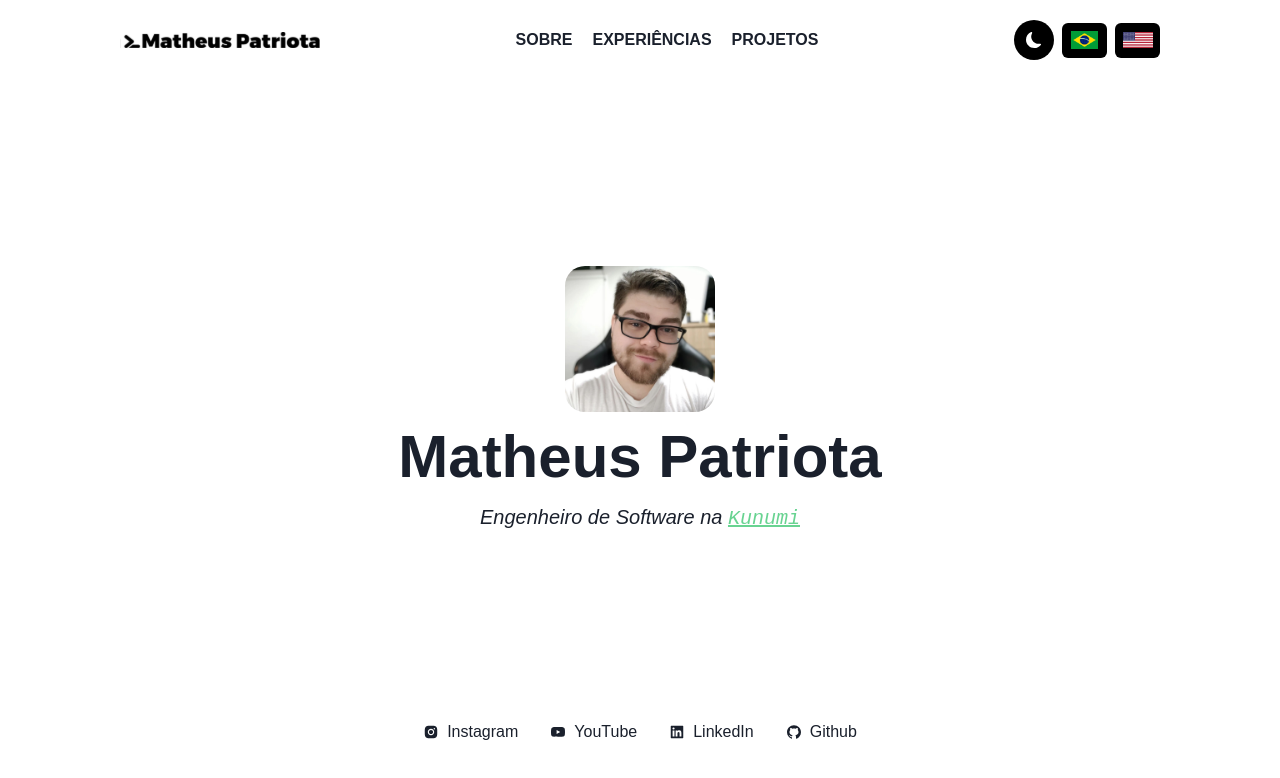
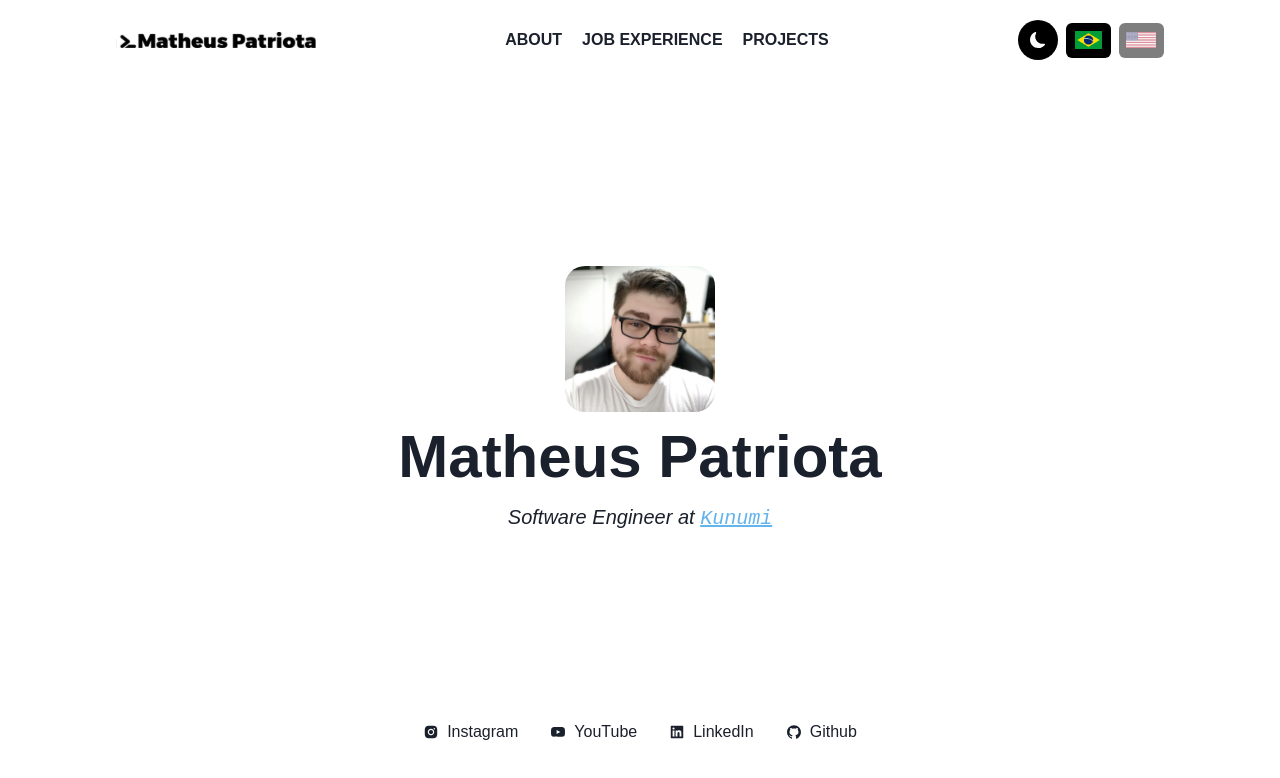
Before and after one commit to MatheusPatriota/matheuspatriota-website, a React (Vite) app: page / in a window 1280 px wide. Shown: the top 778 px of the page. Built offline with nearby package versions, Linux system fonts and the light colour scheme.

Commit message:
feature: project language feature implemented

```diff
--- a/package.json
+++ b/package.json
@@ -13,8 +13,10 @@
     "@emotion/react": "^11",
     "@emotion/styled": "^11",
     "framer-motion": "^6",
+    "i18next": "^21.8.16",
     "react": "^18.2.0",
     "react-dom": "^18.2.0",
+    "react-i18next": "^11.18.3",
     "react-icons": "^4.4.0",
     "react-router-dom": "^6.3.0",
     "sass": "^1.54.0"
--- /dev/null
+++ b/src/assets/locales/en/translation.json
@@ -0,0 +1,4 @@
+{
+  "jobtitle": "Software Engineer at ",
+  "start": "Welcome to the system!"
+}
--- /dev/null
+++ b/src/assets/locales/pt-br/translation.json
@@ -0,0 +1,4 @@
+{
+  "jobtitle": "Engenheiro de Software na ",
+  "start": "Bem vindo ao sistema"
+}
--- a/src/components/Footer/index.tsx
+++ b/src/components/Footer/index.tsx
@@ -54,6 +54,9 @@ export function Footer() {
             gap={2}
             justifyContent="center"
             alignItems={"center"}
+            _hover={{
+              color: "blue.400",
+            }}
           >
             {<link.icon />}
             {link.name}
--- a/src/components/NavBar/index.tsx
+++ b/src/components/NavBar/index.tsx
@@ -13,28 +13,37 @@ import { BsFillMoonFill, BsFillSunFill } from "react-icons/bs";
 import Brazil from "../../assets/brazil.png";
 import USA from "../../assets/usa.png";
 import { useNavigate } from "react-router-dom";
-
+import { useTranslation } from "react-i18next";
 interface NavigationItemsProps {
   name: string;
   route: string;
+  enName: string;
 }
 
 export function NavBar() {
   const { colorMode, toggleColorMode } = useColorMode();
   const navigate = useNavigate();
+  const { i18n } = useTranslation();
+
+  const [languageSelected, setLanguageSelected] = React.useState(
+    localStorage.getItem("language") || "pt-br"
+  );
 
   const navigationsItems: NavigationItemsProps[] = [
     {
       name: "Sobre",
       route: "/about",
+      enName: "About",
     },
     {
       name: "Experiências",
       route: "/job-experience",
+      enName: "Job Experience",
     },
     {
       name: "Projetos",
       route: "/projects",
+      enName: "Projects",
     },
   ];
 
@@ -73,11 +82,12 @@ export function NavBar() {
             key={index}
             href={navItem.route}
             _hover={{
+              color: "blue.400",
               paddingBottom: "3px",
               borderBottom: `2px solid ${useColorModeValue("#000", "#fff")}`,
             }}
           >
-            {navItem.name}
+            {localStorage.getItem("language") === "pt-br" ?navItem.name : navItem.enName}
           </Link>
         ))}
       </Box>
@@ -100,10 +110,16 @@ export function NavBar() {
           bg={useColorModeValue("#000", "#fff")}
           title={"Português"}
           width={"45px"}
+          opacity={languageSelected === "pt-br" ? 1 : 0.5}
           height={"35px"}
           size={"30px"}
           _hover={{ opacity: 0.6 }}
           _active={{ opacity: 0.2 }}
+          onClick={() => {
+            setLanguageSelected("pt-br");
+            localStorage.setItem("language", "pt-br");
+            i18n.changeLanguage("ptbr");
+          }}
         >
           <Img src={Brazil} width={"27px"} />
         </Button>
@@ -112,9 +128,15 @@ export function NavBar() {
           width={"45px"}
           height={"35px"}
           size={"30px"}
+          opacity={languageSelected === "en" ? 1 : 0.5}
           _hover={{ opacity: 0.6 }}
           _active={{ opacity: 0.2 }}
           title="English"
+          onClick={() => {
+            setLanguageSelected("en");
+            localStorage.setItem("language", "en");
+            i18n.changeLanguage("en");
+          }}
         >
           <Img src={USA} width={"30px"} />
         </Button>
--- /dev/null
+++ b/src/i18n.ts
@@ -0,0 +1,35 @@
+
+import i18n from "i18next";
+import { initReactI18next } from "react-i18next";
+
+
+// Importing translation files
+
+import translationEN from "./assets/locales/en/translation.json";
+import translationPTBR from "./assets/locales/pt-br/translation.json";
+
+
+//Creating object with the variables of imported translation files
+const resources = {
+  en: {
+    translation: translationEN,
+  },
+  ptbr: {
+    translation: translationPTBR,
+  },
+};
+
+//i18N Initialization
+
+i18n
+  .use(initReactI18next)
+  .init({
+    resources,
+    lng:"en", //default language
+    keySeparator: false,
+    interpolation: {
+      escapeValue: false,
+    },
+  });
+
+export default i18n;
--- a/src/main.tsx
+++ b/src/main.tsx
@@ -1,6 +1,7 @@
 import React from "react";
 import ReactDOM from "react-dom/client";
 import App from "./App";
+import './i18n';
 
 import { ChakraProvider } from "@chakra-ui/react";
 import { theme } from "./styles/globalStyles";
--- a/src/pages/Home/index.tsx
+++ b/src/pages/Home/index.tsx
@@ -3,7 +3,9 @@ import React from "react";
 import { NavBar } from "../../components/NavBar";
 import Matheus from "../../assets/matheus.jpg";
 import { Footer } from "../../components/Footer";
+import { useTranslation } from "react-i18next";
 export function Home() {
+  const { t, i18n } = useTranslation();
   return (
     <>
       <header style={{ height: "10%" }}>
@@ -32,13 +34,16 @@ export function Home() {
               Matheus Patriota
             </Text>
             <Text fontSize={"20px"} fontWeight={"400"} fontStyle={"italic"}>
-              Engenheiro de Software na{" "}
+              {t("jobtitle") as string}
               <Link
                 href="https://kunumi.com"
-                color={"green.300"}
+                color={"blue.300"}
                 textDecoration={"underline"}
                 fontFamily={"Fira Code, monospace;"}
                 fontWeight={"500"}
+                _hover={{
+                  color: "blue.700",
+                }}
               >
                 Kunumi
               </Link>
```
Also changed, not shown: 1 other file (tests, documents, lock files or other folders).
